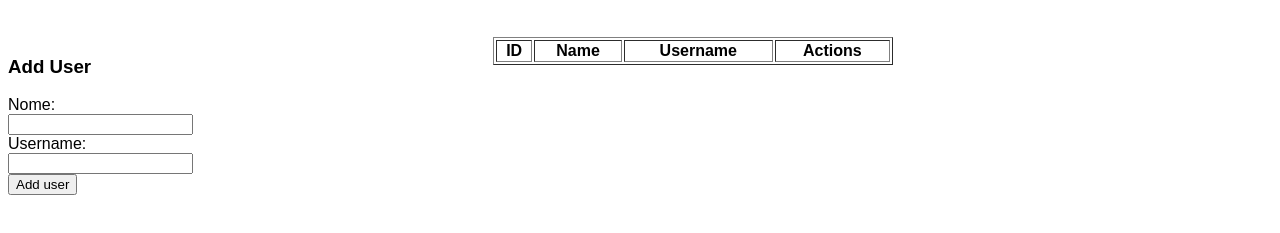
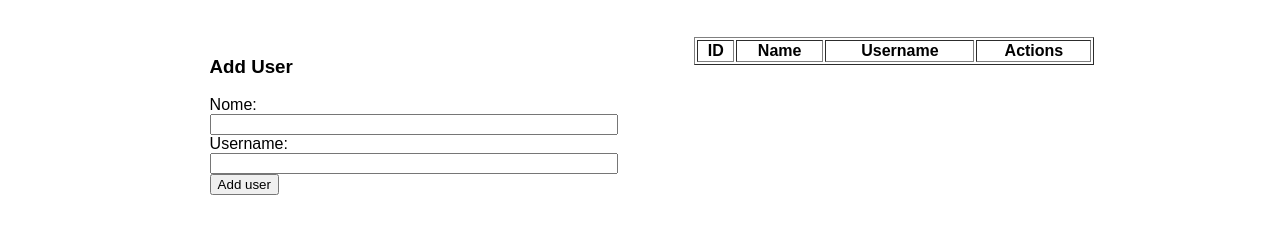
Before and after one commit to THGCF/Formulario, a plain HTML site: page index.html in a window 1280 px wide. Shown: the part 61-294 px from the top of the page. Drawn offline with Linux system fonts and the light colour scheme.

Commit message:
continuei a fazer o css

```diff
--- a/index.css
+++ b/index.css
@@ -12,4 +12,9 @@ html {
     display: flex;
     justify-content: space-between;
     width: 60%;
+    margin: 0 auto;
 }
+
+input {
+    width: 400px;
+}
```
